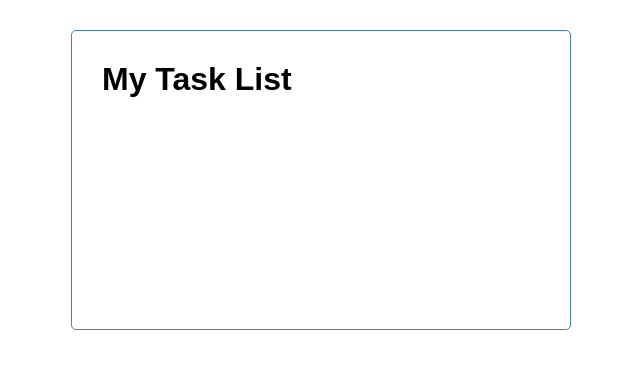
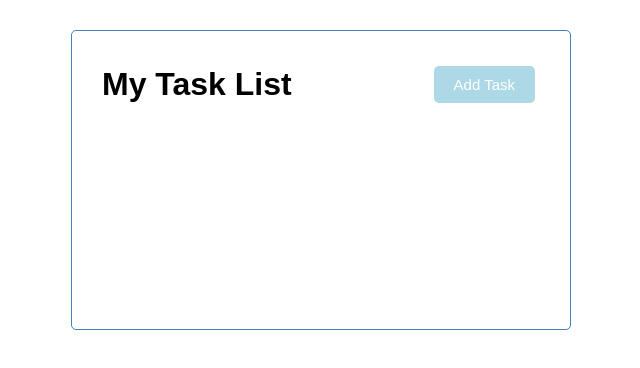
Before and after one commit to LeoLopezPisani/task-list, an Angular app: page / in a window 1280 px wide. Shown: the top 368 px of the page, without its empty margins (319-959 px from the left). Built offline with nearby package versions, Linux system fonts and the light colour scheme.

Commit message:
Botón del header

```diff
--- a/src/app/app.module.ts
+++ b/src/app/app.module.ts
@@ -3,11 +3,13 @@
 
 import { AppComponent } from './app.component';
 import { HeaderComponent } from './components/header/header.component';
+import { ButtonComponent } from './components/button/button.component';
 
 @NgModule({
   declarations: [
     AppComponent,
-    HeaderComponent
+    HeaderComponent,
+    ButtonComponent
   ],
   imports: [
     BrowserModule
--- /dev/null
+++ b/src/app/components/button/button.component.html
@@ -0,0 +1,7 @@
+<button
+    class="btn"
+    [ngStyle]="{'background-color': color}"
+    (click)="onClick()"
+    >
+    {{text}}
+</button>
--- /dev/null
+++ b/src/app/components/button/button.component.ts
@@ -0,0 +1,22 @@
+import { Component, OnInit, Input, Output, EventEmitter } from '@angular/core';
+
+@Component({
+  selector: 'app-button',
+  templateUrl: './button.component.html',
+  styleUrls: ['./button.component.css']
+})
+export class ButtonComponent implements OnInit {
+
+  @Input() text:string = "";
+  @Input() color:string = "";
+  @Output() btnClick = new EventEmitter()
+
+  constructor() { }
+
+  ngOnInit(): void {
+  }
+
+  onClick() {
+    this.btnClick.emit();
+  }
+}
--- a/src/app/components/header/header.component.html
+++ b/src/app/components/header/header.component.html
@@ -1,3 +1,9 @@
 <header>
     <h1>{{title}}</h1>
+    <app-button
+        color="lightblue"
+        text="Add Task"
+        (btnClick)="toggleAddTask()"
+        >
+    </app-button>
 </header>
--- a/src/app/components/header/header.component.ts
+++ b/src/app/components/header/header.component.ts
@@ -12,4 +12,7 @@
   ngOnInit(): void {
   }
 
+  toggleAddTask() {
+    console.log("toggleAddTask!");
+  }
 }
```
Also changed, not shown: src/app/components/button/button.component.css (added), 1 other file (tests, documents, lock files or other folders).
